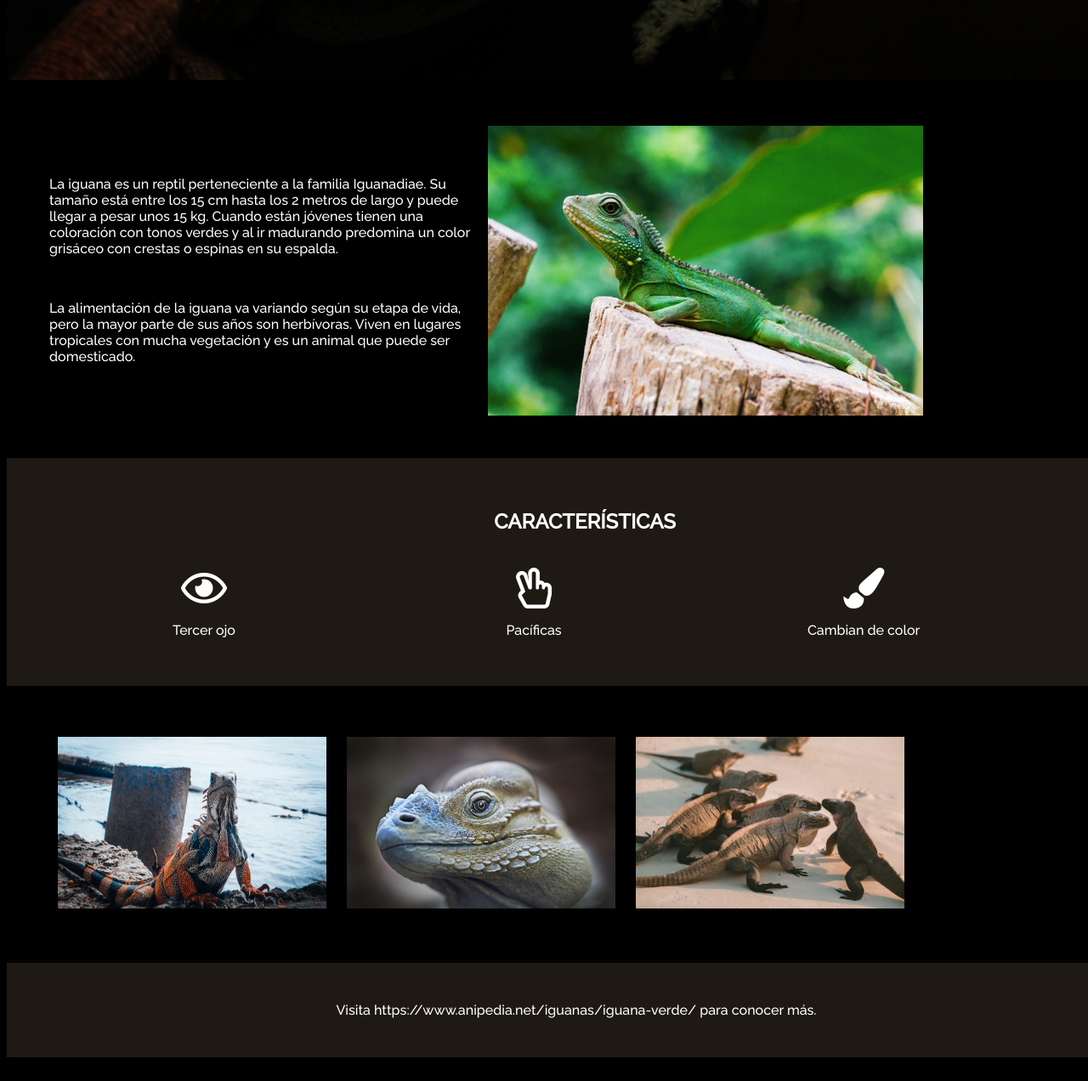
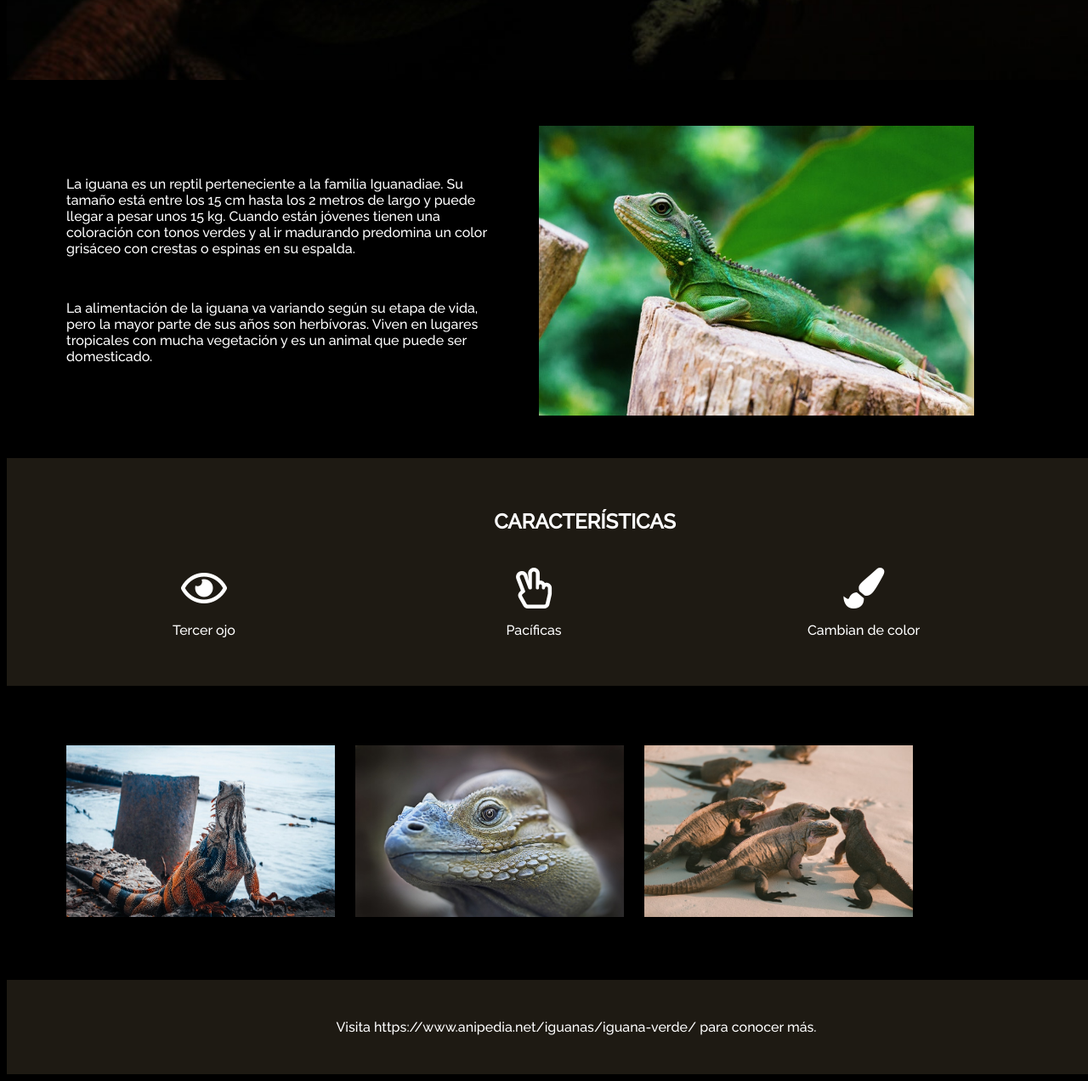
Before and after one commit to vsaldanac/Iguana-Page-, a plain HTML site: page index.html in a window 1280 px wide. Shown: the part 702-1974 px from the top of the page at 85% size. Drawn offline with Linux system fonts and the light colour scheme.

Commit message:
second commit

```diff
--- a/Assets - Iguana Page/css/style.css
+++ b/Assets - Iguana Page/css/style.css
@@ -31,6 +31,8 @@ header{
   font: Light 16px/19px Raleway;
   letter-spacing: 0;
   width: 40%;
+  padding-left: 20px;
+  padding-right: 20px;
   vertical-align: middle;
 }
 
@@ -38,6 +40,8 @@ header{
   display: inline-block;
   width: 40%;
   vertical-align: middle;
+  padding-left: 20px;
+  padding-right: 20px;
 }
 
 .caracteristicas{
@@ -58,7 +62,7 @@ header{
 }
 
 .fotos{
-  padding: 50px;
+  padding: 60px;
 }
 
 .foto{
```
